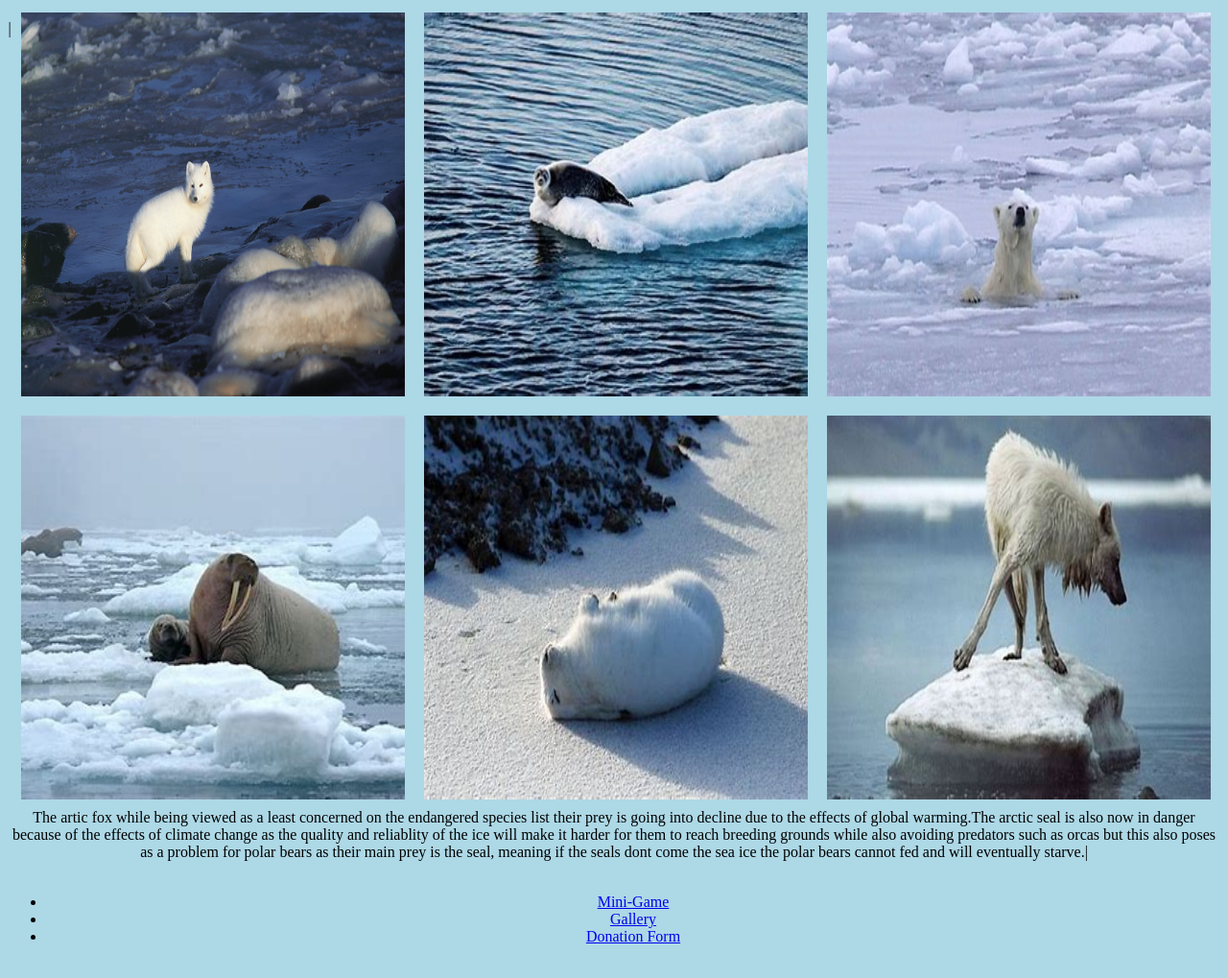
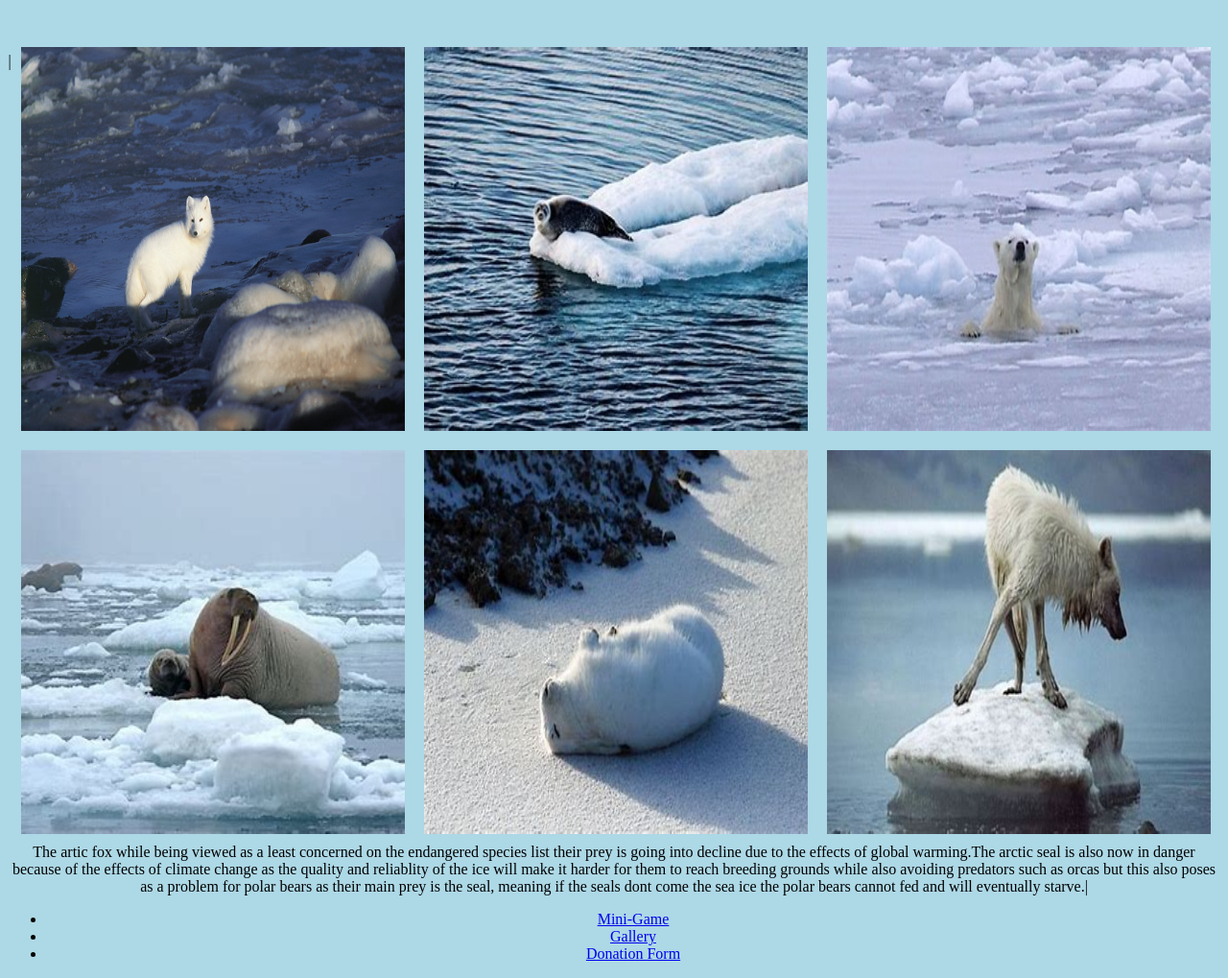
Before and after one commit to Alan-Joyce04/Web-design-project, a plain HTML site: page index (4).html in a window 1280 px wide. Shown: the part 95-1114 px from the top of the page at 96% size. Drawn offline with Linux system fonts and the light colour scheme.

Commit message:
Update index (4).html

```diff
--- a/index (4).html
+++ b/index (4).html
@@ -7,6 +7,16 @@
 
 
 		<h1>Save the ice caps from melting</h1>
+
+
+
+
+			<br>
+			<br>
+
+	</head>
+	<body>
+
 
 		<br>
 
@@ -18,19 +28,10 @@
 		<img src="wolf.jpg" alt="arctic wolf" width = 400 height = 400>
 		<img src="hare.jpg" alt="arctic hare" width = 400 height = 400>
 		<img src="walrus.jpg" alt="walrus" width = 400 height = 400>
+		<p>|  The artic fox while being viewed as a least concerned on the endangered species list their prey is going into decline due to the effects of global warming.The arctic seal is also now in danger because of the effects of climate change as the quality and reliablity of the ice will make it harder for them to reach breeding grounds while also avoiding predators such as orcas but this also poses as a problem for polar bears as their main prey is the seal, meaning if the seals dont come the sea ice the polar bears cannot fed and will eventually starve.| </p>
 
-		<br>
 
-	<p1>|  The artic fox while being viewed as a least concerned on the endangered species list their prey is going into decline due to the effects of global warming.The arctic seal is also now in danger because of the effects of climate change as the quality and reliablity of the ice will make it harder for them to reach breeding grounds while also avoiding predators such as orcas but this also poses as a problem for polar bears as their main prey is the seal, meaning if the seals dont come the sea ice the polar bears cannot fed and will eventually starve.| <P1>
-
-			<br>
-			<br>
-
-	</head>
-	<body>
-
-	</body>
-	<ul>
+		<ul>
 
 
   <li><a href="indexpros.html">Mini-Game</a></li>
@@ -40,6 +41,7 @@
 
 
 </ul>
+	</body>
 
 
 </html>
```
